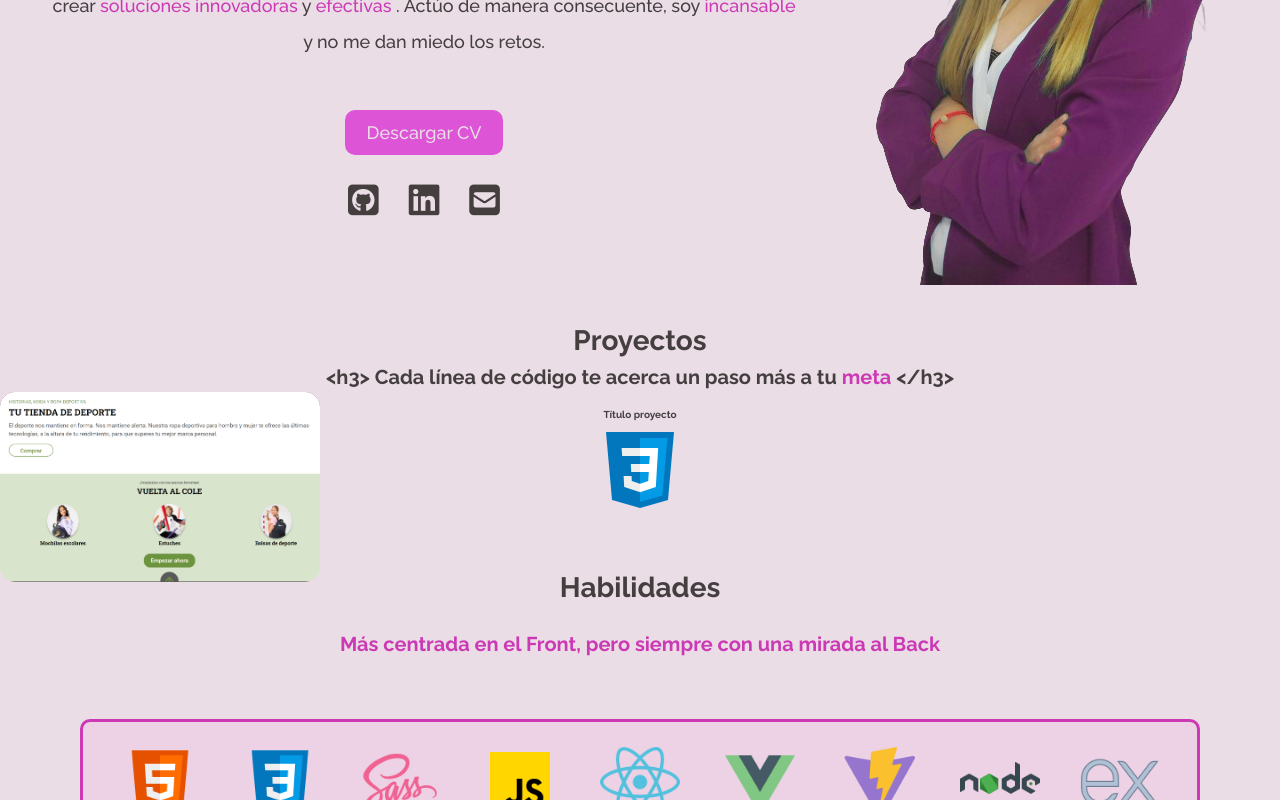
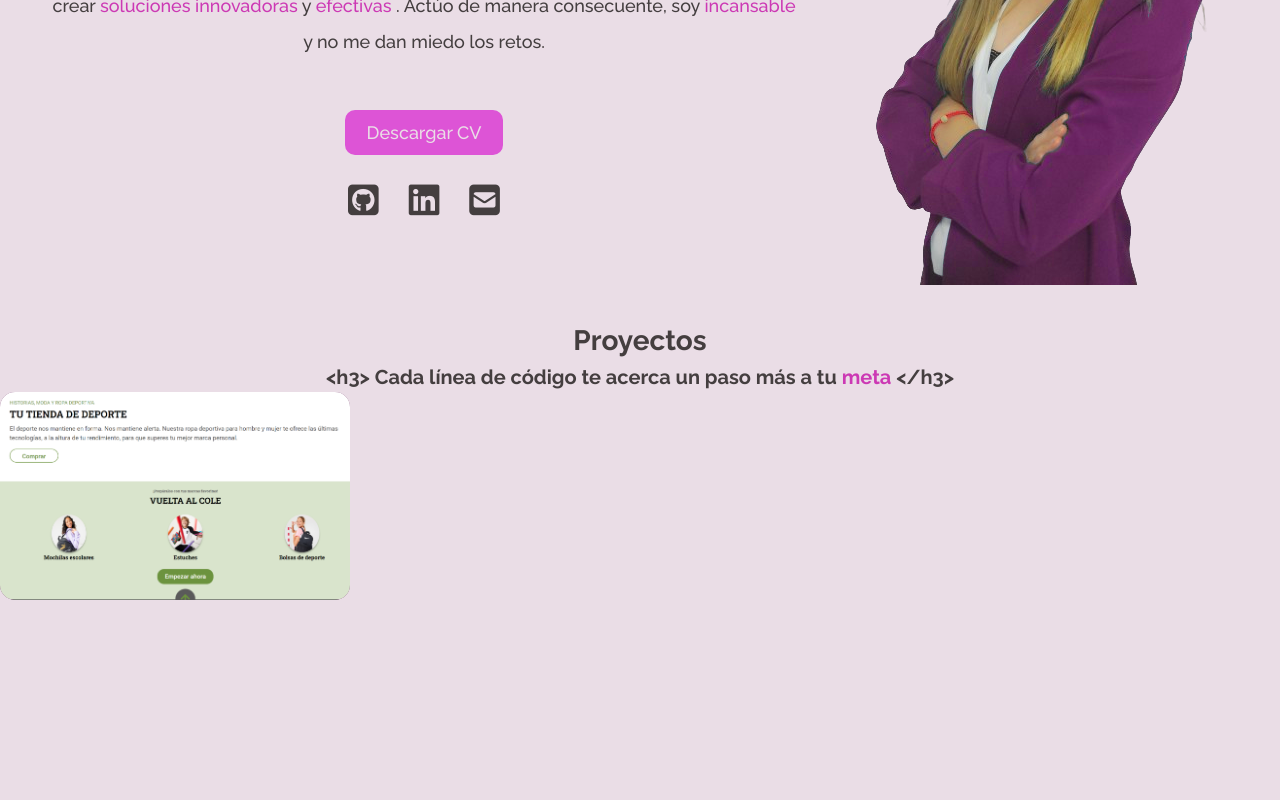
Before and after one commit to mteresacastro/My-Portfolio, a React (Vite) app: page / in a window 1280 px wide. Shown: the part 418-1218 px from the top of the page. Built offline with nearby package versions, Linux system fonts and the light colour scheme.

Commit message:
fix opacity project

```diff
--- a/src/components/MainProjects.jsx
+++ b/src/components/MainProjects.jsx
@@ -23,18 +23,7 @@ function MainProjects() {
                         </div>
                     </div>
                 </article>
-                <article className="mainProjects__art">
-                    <img className="mainProjects__art--img" src="" alt="" />
-                    <div className="mainProjects__art--div">
-                        <h4 className="mainProjects__art--div-h4">Título proyecto</h4>
-                        <ul className="mainProjects__art--div-ul">
-                            <li><img className="div__ul--li" src="../src/images/css-48.png" alt="logo css"></img></li>
-                            <li><img className="div__ul--li" src="" alt=""></img></li>
-                            <li><img className="div__ul--li" src="" alt=""></img></li>
-                            <li><img className="div__ul--li" src="" alt=""></img></li>
-                        </ul>
-                    </div>
-                </article>
+
             </div>
         </section>
     );
--- a/src/styles/mainProject.scss
+++ b/src/styles/mainProject.scss
@@ -1,4 +1,6 @@
 .mainProjects{
+    width: 100%;
+    height: 70rem;
     &__h2{
         font-size: 2.8rem;
     }
@@ -15,34 +17,38 @@
     &__art{
         &--container{
             position: relative;
-            width: 50%;
+            width: 35rem;
             border-radius: 15px;
             :hover{
                 z-index: 8;
 
             }
             &-img{
-                width: 50%;
+                width: 35rem;
                 position:absolute;
                 top: 0;
                 left: 0;
+                border-radius: 15px;
                 z-index: 20;
-                border-radius: 15px;
+                :hover{
+                    z-index: 8;
 
+                }
             }
             &-div{
+                width: 35rem;
+                height: 20.8rem;
+                padding-top: 1rem;
                 position: absolute;
                 display: flex;
                 flex-direction: column;
-                justify-items: center;
+                justify-content: space-evenly;
                 align-items: center;
-                width: 50%;
-                background-color: #6f3667d8;
                 z-index: 10;
                 pointer-events: none;
                 border-radius: 15px;
                 gap: 1rem;
-
+                background-color: #6f3667d8;
         }
 
 
@@ -53,9 +59,9 @@
 .art__div{
 
    &--h4{
-    font-size: 1.6rem;
+    font-size: 2rem;
     font-weight: 800;
-    color:#dd54d6;
+    color:#fb5af3;
    }
    &--ul{
         display: flex;
```
